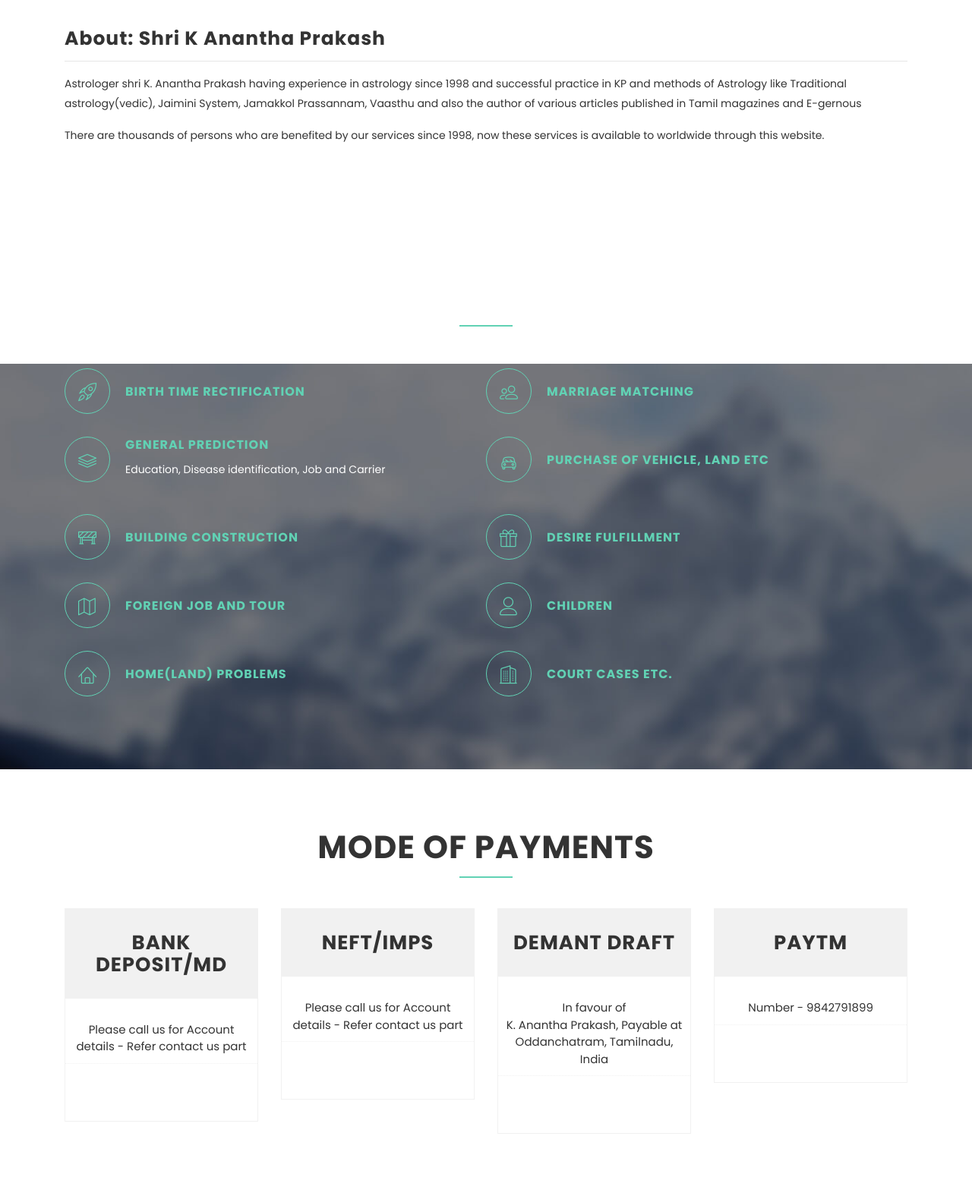
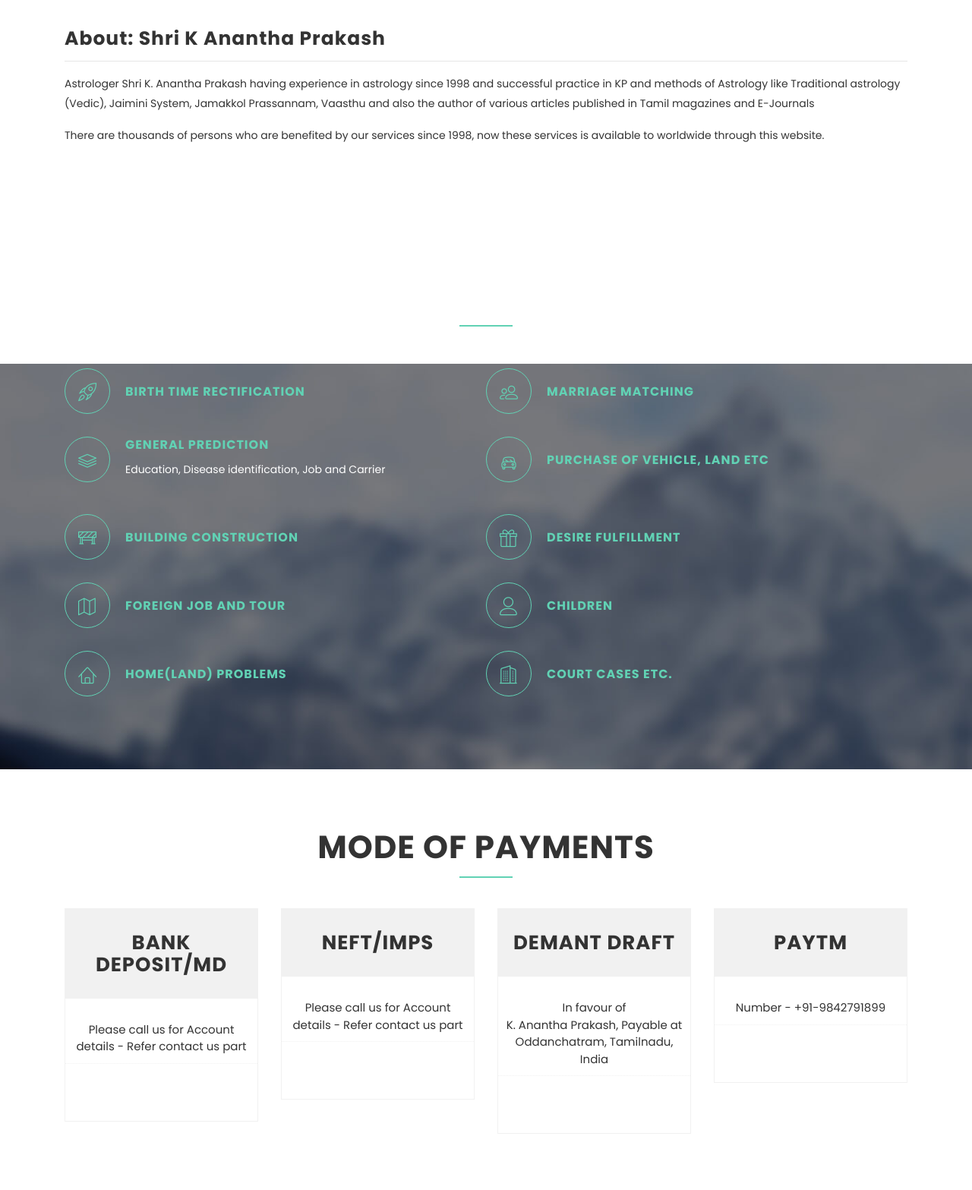
Before and after one commit to rajkamal1490/astroplus, a plain HTML site: page index.html in a window 1280 px wide. Shown: the part 713-2280 px from the top of the page at 76% size. Drawn offline with Linux system fonts and the light colour scheme.

Commit message:
Final correction by Senthil today

```diff
--- a/index.html
+++ b/index.html
@@ -125,7 +125,7 @@
         <div>
         	<h5 style="font-size: 25px"><span>About:</span> Shri K Anantha Prakash</h5>
         	<hr class="lines wow zoomIn" data-wow-delay="0.3s">
-        	<p>Astrologer shri K. Anantha Prakash having experience in astrology since 1998 and successful practice in KP and methods of Astrology like Traditional astrology(vedic), Jaimini System, Jamakkol Prassannam, Vaasthu and also the author of various articles published in Tamil magazines and E-gernous</p>
+        	<p>Astrologer Shri K. Anantha Prakash having experience in astrology since 1998 and successful practice in KP and methods of Astrology like Traditional astrology (Vedic), Jaimini System, Jamakkol Prassannam, Vaasthu and also the author of various articles published in Tamil magazines and E-Journals</p>
         	<p>There are thousands of persons who are benefited by our services since 1998, now these services is available to worldwide through this website.</p>
         </div>
 
@@ -306,7 +306,7 @@
                 <h2>PayTM</h2>
                 <!-- <span>INR</span> -->
                 <ul>
-                  <li>Number - 9842791899</li>
+                  <li>Number - +91-9842791899</li>
                 </ul>
               </div>
             </div>
@@ -405,7 +405,7 @@
                 <div class="contact-address">
                   <p>Shri K. Anantha Prakash <br>320, Anna Nagar, Checkpost main (Near sakthi tower)<br>Oddanchatram, Tamilnadu, India<br>Pin - 624619</p>
                   <p class="phone">Phone: <span>+91-9842791899 / 9944556409</span></p>
-                  <p class="phone">WhatsApp: <span>9698791899</span></p>
+                  <p class="phone">WhatsApp: <span>+91-9698791899</span></p>
                   <p class="email">E-mail: <span>astroplus9842791899@gmail.com</span></p>
                 </div>
                 <div class="social-icons">
```
